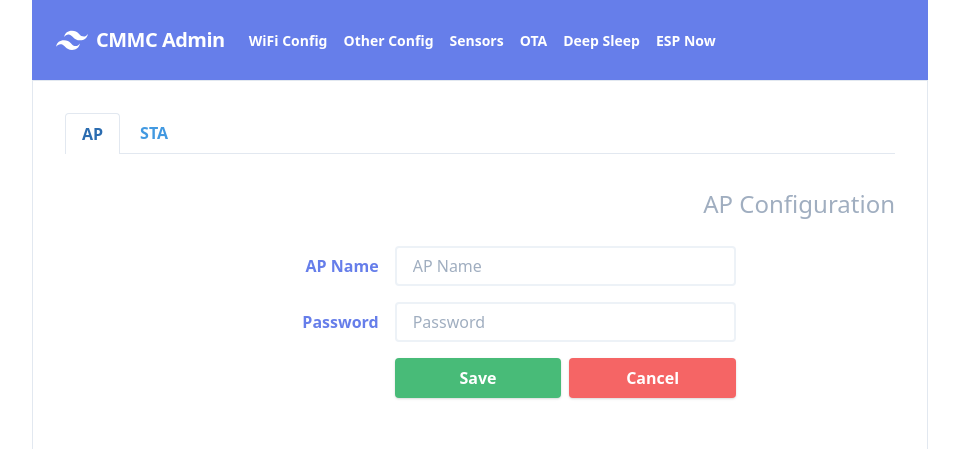
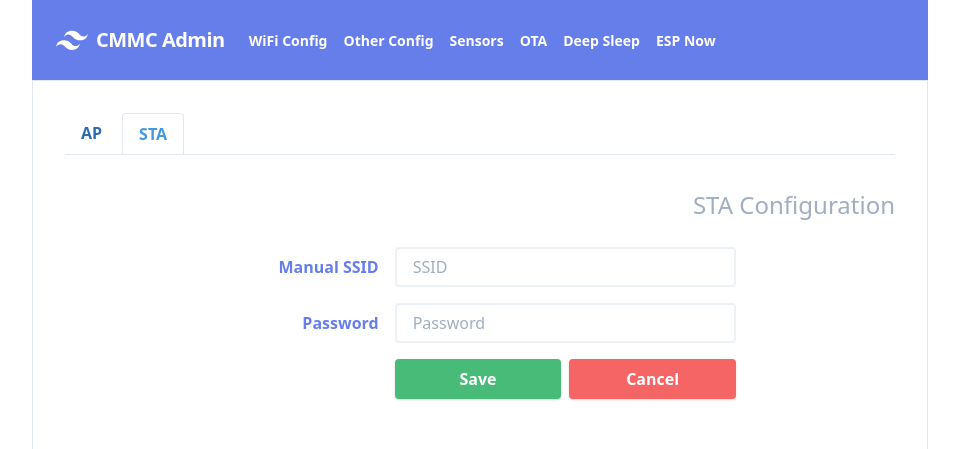
Before and after one commit to cmmakerclub/CMMC-Legend, a Vue app in the folder cmmc-admin-vue/: page /#/ in a window 1280 px wide. Both pictures are taken after a click on the element "AP". Shown: the top 449 px of the page, without its empty margins (160-1119 px from the left). Built offline with nearby package versions, Linux system fonts and the light colour scheme; some icons are missing.

Commit message:
Use tab toggle

```diff
--- a/cmmc-admin-vue/src/components/wifi/WiFiConfig.vue
+++ b/cmmc-admin-vue/src/components/wifi/WiFiConfig.vue
@@ -3,22 +3,22 @@
         <ul class="flex border-b">
             <li class="-mb-px mr-1">
                 <span class="bg-white inline-block py-2 px-4 text-blue-700 font-semibold"
-                      :class="{'border-l border-t border-r rounded-t' : isActiveAP}"
+                      :class="{'border-l border-t border-r rounded-t' : isTabToggle}"
                       style="cursor: pointer"
-                      @click="open_ap_tab">AP</span>
+                      @click="tabToggle">AP</span>
             </li>
             <li class="mr-1">
                 <span class="bg-white inline-block py-2 px-4 text-blue-500 hover:text-blue-800 font-semibold"
-                      :class="{'border-l border-t border-r rounded-t' : isActiveSTA}"
-                      @click="open_sta_tab">STA</span>
+                      :class="{'border-l border-t border-r rounded-t' : !isTabToggle}"
+                      @click="tabToggle">STA</span>
             </li>
         </ul>
 
-        <div v-if="isActiveAP">
+        <div v-if="isTabToggle">
             <AP/>
         </div>
 
-        <div v-if="isActiveSTA">
+        <div v-if="!isTabToggle">
             <STA/>
         </div>
 
@@ -37,18 +37,12 @@
     },
     data: function () {
       return {
-        isActiveAP: true,
-        isActiveSTA: false,
+        isTabToggle: true,
       }
     },
     methods: {
-      open_ap_tab: function () {
-        this.isActiveAP = true
-        this.isActiveSTA = false
-      },
-      open_sta_tab: function () {
-        this.isActiveAP = false
-        this.isActiveSTA = true
+      tabToggle: function () {
+        this.isTabToggle = !this.isTabToggle
       },
     },
     mounted () {
```
